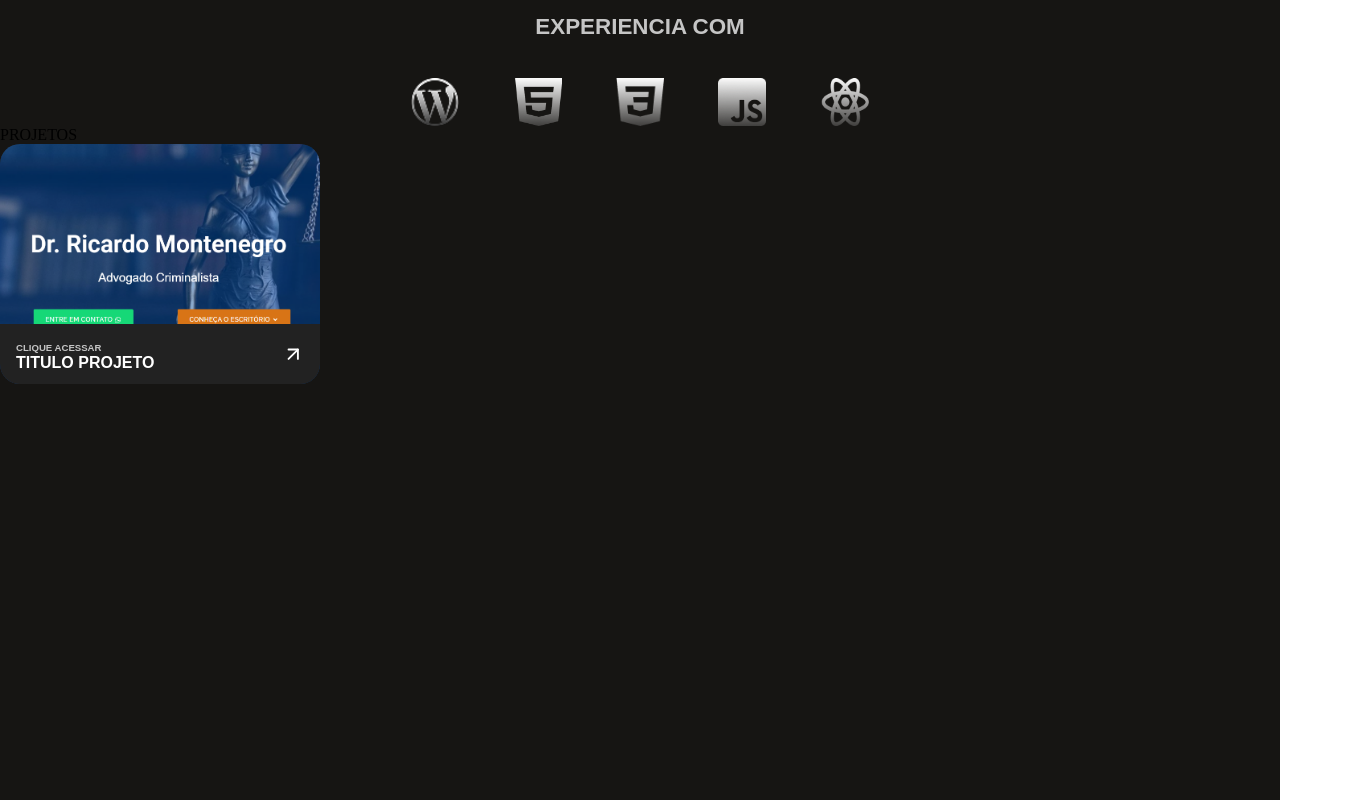
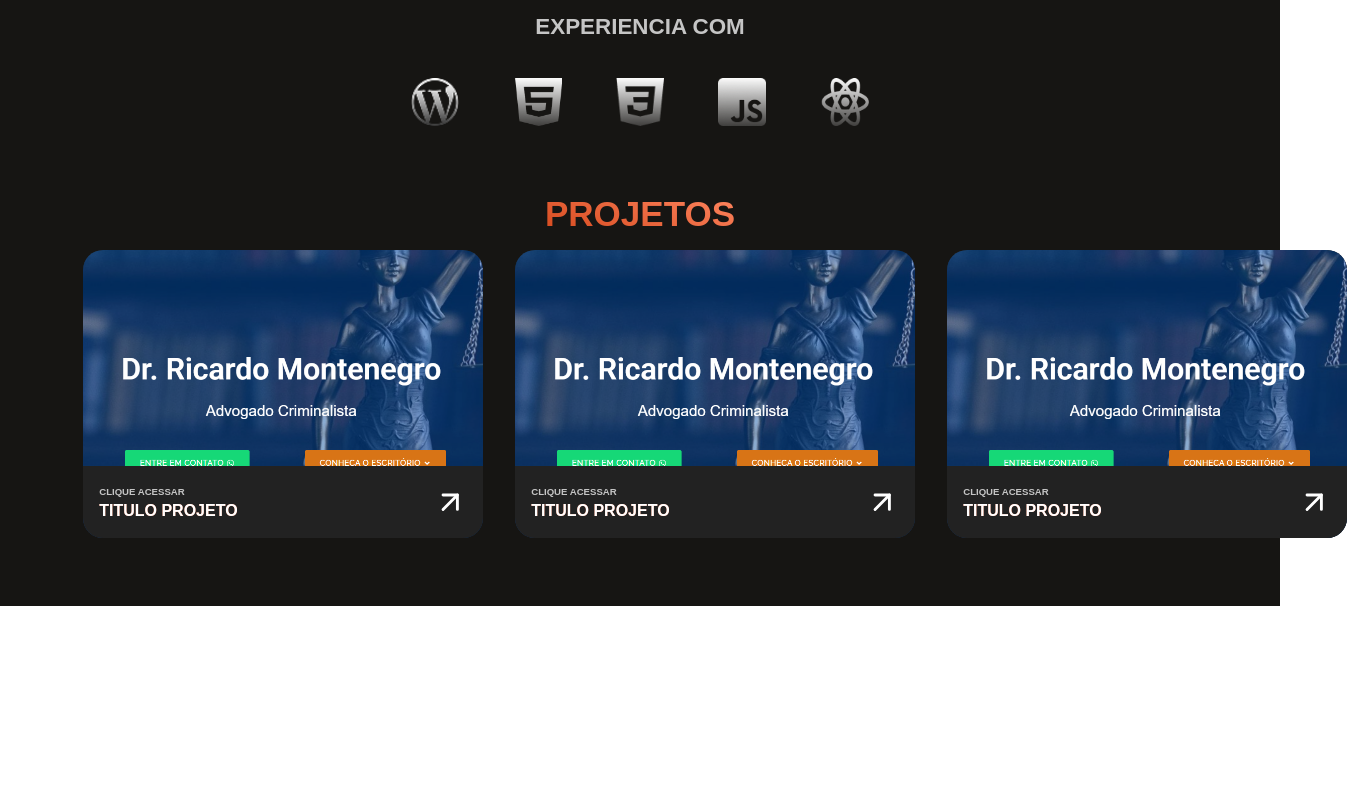
Before and after one commit to fdfborges/portifolioFelipeBorges, a React (Vite) app: page / in a window 1280 px wide. Shown: the part 720-1520 px from the top of the page, 1347 px wide, since content can reach past the window. After the commit the page ends 1326 px from the top, so only its background shows below. Built offline with nearby package versions, Linux system fonts and the light colour scheme; a web font is replaced by a local one.

Commit message:
Criado container card

```diff
--- a/src/components/Projetos/Projetos.jsx
+++ b/src/components/Projetos/Projetos.jsx
@@ -6,10 +6,14 @@ import CardProjeto from '../cardProjeto/cardProjeto';
 export default function Projetos() {
   return (
     <>
-    <div className="containerProjetosPrincipal">
+      <div className="containerProjetosPrincipal">
         <p>PROJETOS</p>
-        <CardProjeto />
-    </div>
+        <div className="containerGridProjetos">
+          <CardProjeto />
+          <CardProjeto />
+          <CardProjeto />
+        </div>
+      </div>
     </>
   )
 }
--- a/src/components/Projetos/Projetos.scss
+++ b/src/components/Projetos/Projetos.scss
@@ -1,8 +1,33 @@
 @import '../fonts/font.scss';
 @import '../palletColor/palletColor.scss';
 
-.containerProjetosPrincipal{
+.containerProjetosPrincipal {
+    display: flex;
+    gap: 1rem;
+    flex-direction: column;
+    align-items: center;
+    justify-content: center;
     width: 100%;
-    height: 100vh;
+    height: 30rem;
     background-color: $primaryBlack;
+
+    p {
+        font-family: $font-body;
+        font-size: 35px;
+        font-weight: 900;
+        background: linear-gradient(200deg, rgba(255, 134, 96, 1) 0%, rgba(213, 73, 29, 1) 100%);
+        -webkit-background-clip: text;
+        background-clip: text;
+        color: transparent;
+
+    }
+
+    .containerGridProjetos {
+        width: 87%;
+        justify-items: center;
+        margin: 0 auto;
+        display: grid;
+        grid-template-columns: repeat(3, 1fr);
+        gap: 2rem;
+    }
 }
--- a/src/components/cardProjeto/CardProjeto.scss
+++ b/src/components/cardProjeto/CardProjeto.scss
@@ -5,8 +5,8 @@
     position: relative;
     display: flex;
     flex-direction: column;
-    width: 20rem;
-    height: 15rem;
+    width: 25rem;
+    height: 18rem;
     border-radius: 20px;
     background-color: $secondaryBlack;
 
@@ -46,7 +46,7 @@
                 font-weight: 800;
                 font-size: 0.6rem;
                 color: $primaryGray;
-                line-height: 1
+                line-height: 1.5
             }
 
             p {
--- a/src/components/palletColor/palletColor.scss
+++ b/src/components/palletColor/palletColor.scss
@@ -5,6 +5,7 @@ $primaryBlack: #161513;
 $primaryWhite: #ffffff;
 $primaryBlue: #4097ed;
 $primaryGray: #C5C5C5;
+$primaryOrange: #ff8660;
 
 
 
```
